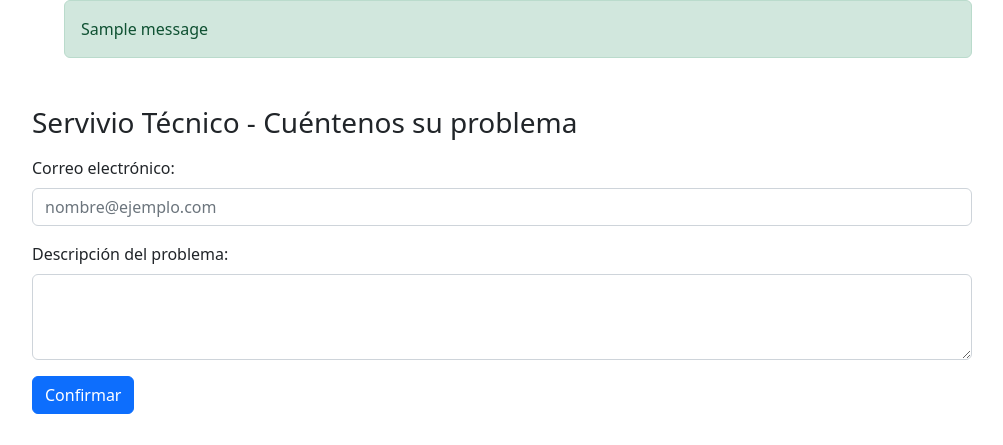
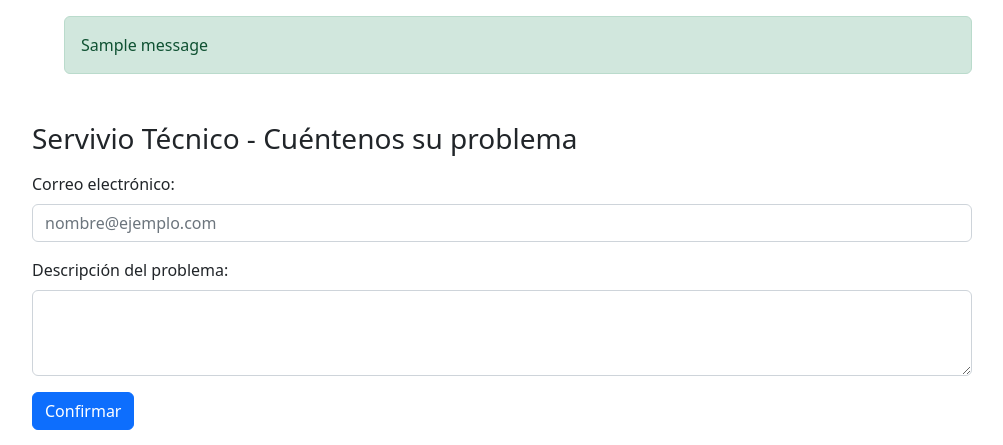
Before and after one commit to PGPI-3-7/acme-wedding, a Django app: page /incidencias in a window 1280 px wide. Shown: the part 56-501 px from the top of the page, without its empty margins (138-1141 px from the left). Run offline with Django 3.2, Linux system fonts and the light colour scheme; tables that the repository leaves empty hold one stand-in row (values such as "Sample post"); one stand-in notice (Sample message) is shown.

Commit message:
FEAT: AÑADIDA RESPUESTA
Si es correcto sale un mensaje y si hay error otro en rojo

```diff
--- a/base/templates/incidence/incidencias.html
+++ b/base/templates/incidence/incidencias.html
@@ -9,7 +9,7 @@
     {% if messages %}
     <ul class="messages">
         {% for message in messages %}
-            <div {% if message.tags == 'error' %} class="alert alert-danger mt-3" {% elif message.tags == 'success' %} class="alert alert-success"{% endif %}  role="alert">
+            <div {% if message.tags == 'error' %} class="alert alert-danger mt-3" {% elif message.tags == 'success' %} class="alert alert-success mt-3"{% endif %}  role="alert">
             {{ message }}</div>
         {% endfor %}
     {% endif%}
--- a/base/views.py
+++ b/base/views.py
@@ -33,7 +33,7 @@ def incidence(request):
             send_mail(subject, message, 'acmewedding.elesemca@gmail.com', ['acmewedding.elesemca@gmail.com'])
             sent = True
 
-            return HttpResponseRedirect('')
+            messages.success(request,'Tu problema se ha enviado correctamente. Muchas gracias :)')
         else:
             print('ERROR')
             messages.error(request,'Los datos introducidos no son válidos')
```
Also changed, not shown: db.sqlite3.
